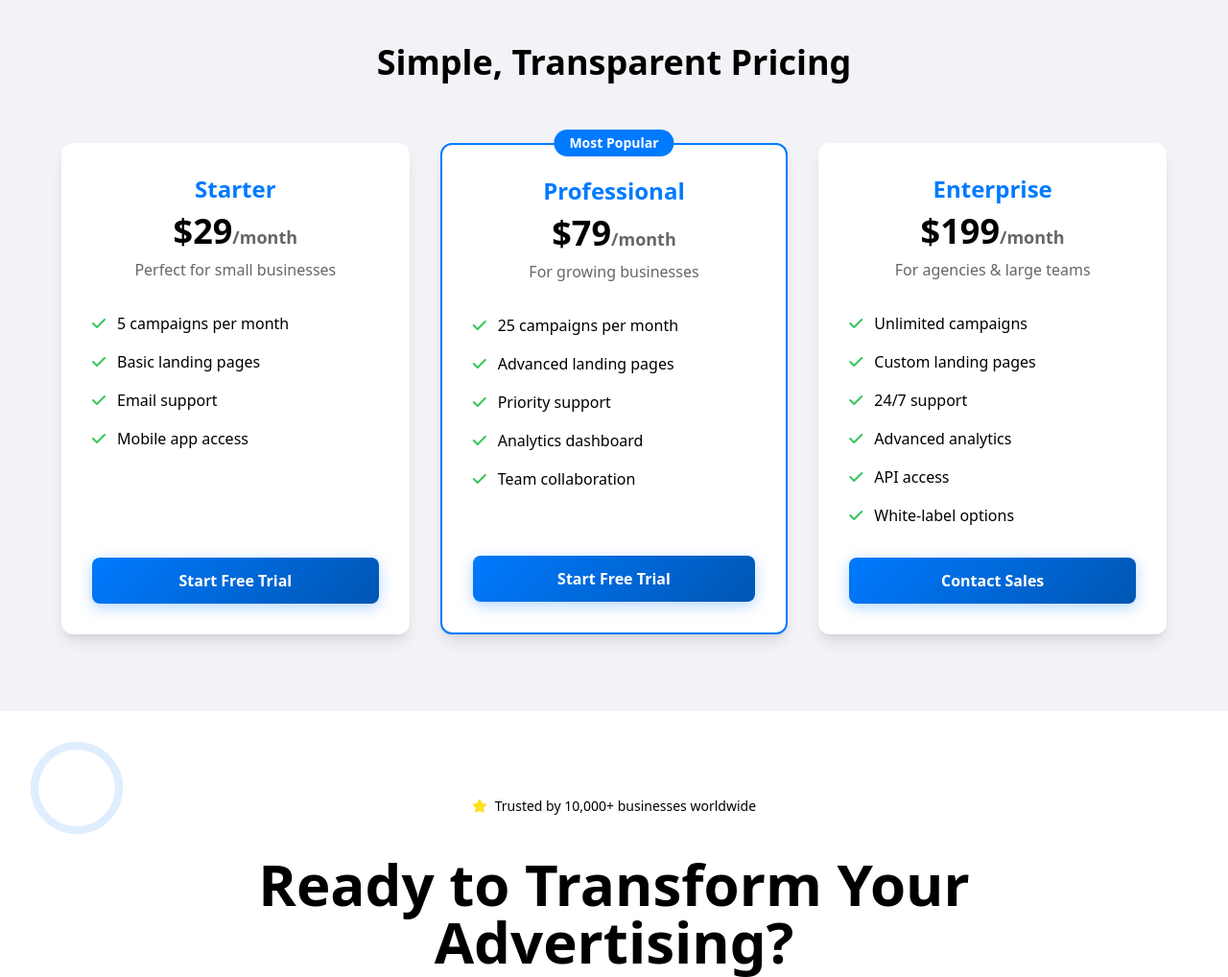
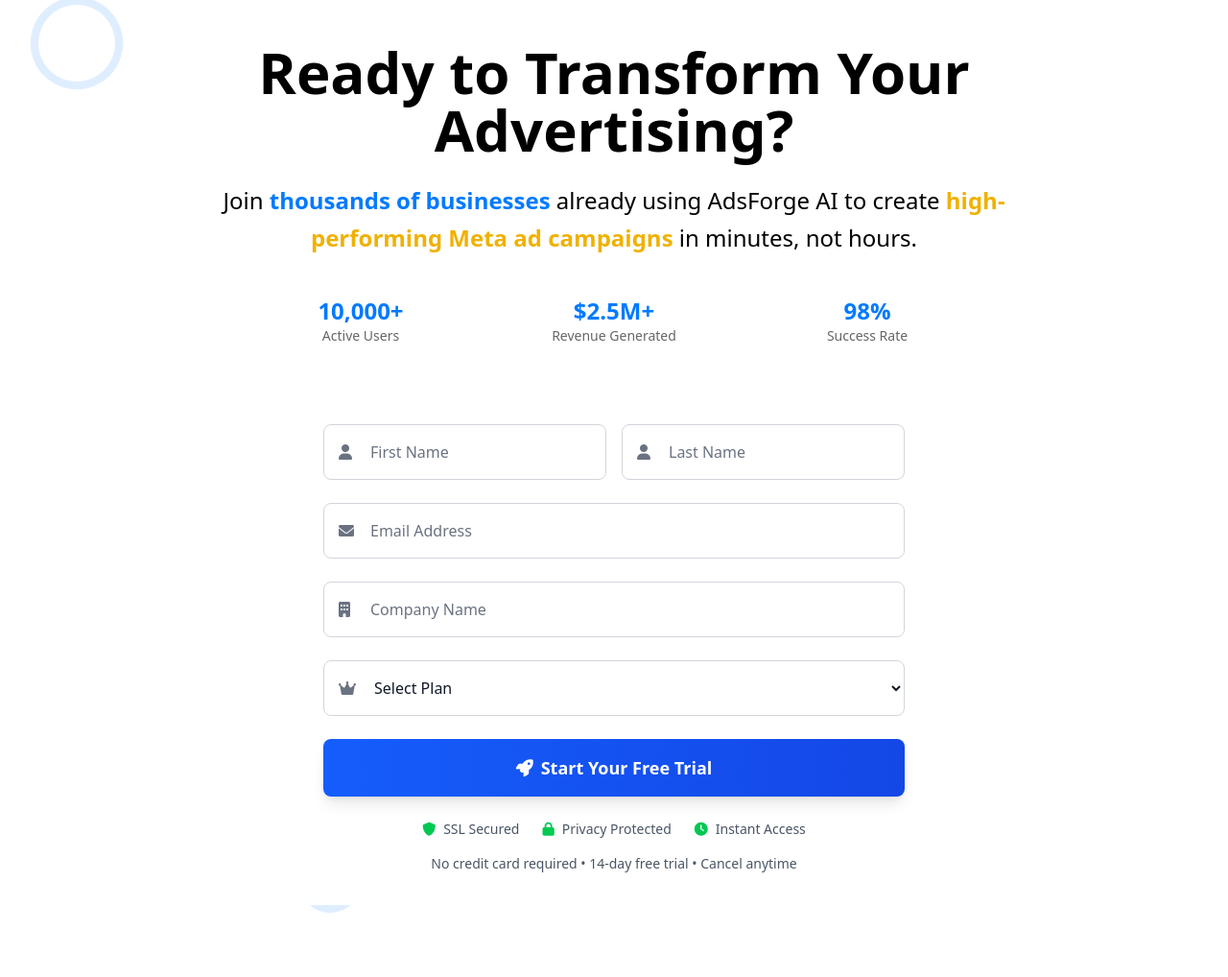
Before and after one commit to khotcholava/adsforge-branding, a plain HTML site: page index.html in a window 1280 px wide. Shown: the part 3213-4231 px from the top of the page at 96% size. Drawn offline with nearby package versions, Linux system fonts and the light colour scheme.

Commit message:
Add .gitignore and update index.html with new contact information and comments

```diff
--- a/index.html
+++ b/index.html
@@ -647,148 +647,148 @@
     </section>
 
     <!-- Pricing Section -->
-    <section id="pricing" class="py-20 bg-[var(--surface)] px-6">
-      <div class="max-w-6xl mx-auto">
-        <h2 class="text-4xl font-bold text-center mb-16 text-[var(--text)]">
-          Simple, Transparent Pricing
-        </h2>
-        <div class="grid md:grid-cols-3 gap-8">
-          <div class="bg-white p-8 rounded-xl shadow-lg flex flex-col">
-            <div class="text-center mb-8">
-              <h3 class="text-2xl font-semibold text-[var(--primary)] mb-2">
-                Starter
-              </h3>
-              <div class="text-4xl font-bold text-[var(--text)] mb-2">
-                $29<span class="text-lg text-[var(--text-secondary)]"
-                  >/month</span
-                >
-              </div>
-              <p class="text-[var(--text-secondary)]">
-                Perfect for small businesses
-              </p>
-            </div>
-            <ul class="space-y-4 mb-8 flex-grow">
-              <li class="flex items-center">
-                <i class="fas fa-check text-[var(--success)] mr-3"></i>5
-                campaigns per month
-              </li>
-              <li class="flex items-center">
-                <i class="fas fa-check text-[var(--success)] mr-3"></i>Basic
-                landing pages
-              </li>
-              <li class="flex items-center">
-                <i class="fas fa-check text-[var(--success)] mr-3"></i>Email
-                support
-              </li>
-              <li class="flex items-center">
-                <i class="fas fa-check text-[var(--success)] mr-3"></i>Mobile
-                app access
-              </li>
-            </ul>
-            <a
-              href="#signup"
-              class="w-full pricing-cta-button text-white py-3 rounded-lg font-semibold block text-center"
-              >Start Free Trial</a
-            >
-          </div>
+<!--    <section id="pricing" class="py-20 bg-[var(&#45;&#45;surface)] px-6">-->
+<!--      <div class="max-w-6xl mx-auto">-->
+<!--        <h2 class="text-4xl font-bold text-center mb-16 text-[var(&#45;&#45;text)]">-->
+<!--          Simple, Transparent Pricing-->
+<!--        </h2>-->
+<!--        <div class="grid md:grid-cols-3 gap-8">-->
+<!--          <div class="bg-white p-8 rounded-xl shadow-lg flex flex-col">-->
+<!--            <div class="text-center mb-8">-->
+<!--              <h3 class="text-2xl font-semibold text-[var(&#45;&#45;primary)] mb-2">-->
+<!--                Starter-->
+<!--              </h3>-->
+<!--              <div class="text-4xl font-bold text-[var(&#45;&#45;text)] mb-2">-->
+<!--                $29<span class="text-lg text-[var(&#45;&#45;text-secondary)]"-->
+<!--                  >/month</span-->
+<!--                >-->
+<!--              </div>-->
+<!--              <p class="text-[var(&#45;&#45;text-secondary)]">-->
+<!--                Perfect for small businesses-->
+<!--              </p>-->
+<!--            </div>-->
+<!--            <ul class="space-y-4 mb-8 flex-grow">-->
+<!--              <li class="flex items-center">-->
+<!--                <i class="fas fa-check text-[var(&#45;&#45;success)] mr-3"></i>5-->
+<!--                campaigns per month-->
+<!--              </li>-->
+<!--              <li class="flex items-center">-->
+<!--                <i class="fas fa-check text-[var(&#45;&#45;success)] mr-3"></i>Basic-->
+<!--                landing pages-->
+<!--              </li>-->
+<!--              <li class="flex items-center">-->
+<!--                <i class="fas fa-check text-[var(&#45;&#45;success)] mr-3"></i>Email-->
+<!--                support-->
+<!--              </li>-->
+<!--              <li class="flex items-center">-->
+<!--                <i class="fas fa-check text-[var(&#45;&#45;success)] mr-3"></i>Mobile-->
+<!--                app access-->
+<!--              </li>-->
+<!--            </ul>-->
+<!--            <a-->
+<!--              href="#signup"-->
+<!--              class="w-full pricing-cta-button text-white py-3 rounded-lg font-semibold block text-center"-->
+<!--              >Start Free Trial</a-->
+<!--            >-->
+<!--          </div>-->
 
-          <div
-            class="bg-white p-8 rounded-xl shadow-lg border-2 border-[var(--primary)] relative flex flex-col"
-          >
-            <div
-              class="absolute -top-4 left-1/2 transform -translate-x-1/2 bg-[var(--primary)] text-white px-4 py-1 rounded-full text-sm font-semibold"
-            >
-              Most Popular
-            </div>
-            <div class="text-center mb-8">
-              <h3 class="text-2xl font-semibold text-[var(--primary)] mb-2">
-                Professional
-              </h3>
-              <div class="text-4xl font-bold text-[var(--text)] mb-2">
-                $79<span class="text-lg text-[var(--text-secondary)]"
-                  >/month</span
-                >
-              </div>
-              <p class="text-[var(--text-secondary)]">For growing businesses</p>
-            </div>
-            <ul class="space-y-4 mb-8 flex-grow">
-              <li class="flex items-center">
-                <i class="fas fa-check text-[var(--success)] mr-3"></i>25
-                campaigns per month
-              </li>
-              <li class="flex items-center">
-                <i class="fas fa-check text-[var(--success)] mr-3"></i>Advanced
-                landing pages
-              </li>
-              <li class="flex items-center">
-                <i class="fas fa-check text-[var(--success)] mr-3"></i>Priority
-                support
-              </li>
-              <li class="flex items-center">
-                <i class="fas fa-check text-[var(--success)] mr-3"></i>Analytics
-                dashboard
-              </li>
-              <li class="flex items-center">
-                <i class="fas fa-check text-[var(--success)] mr-3"></i>Team
-                collaboration
-              </li>
-            </ul>
-            <a
-              href="#signup"
-              class="w-full pricing-cta-button text-white py-3 rounded-lg font-semibold block text-center"
-              >Start Free Trial</a
-            >
-          </div>
+<!--          <div-->
+<!--            class="bg-white p-8 rounded-xl shadow-lg border-2 border-[var(&#45;&#45;primary)] relative flex flex-col"-->
+<!--          >-->
+<!--            <div-->
+<!--              class="absolute -top-4 left-1/2 transform -translate-x-1/2 bg-[var(&#45;&#45;primary)] text-white px-4 py-1 rounded-full text-sm font-semibold"-->
+<!--            >-->
+<!--              Most Popular-->
+<!--            </div>-->
+<!--            <div class="text-center mb-8">-->
+<!--              <h3 class="text-2xl font-semibold text-[var(&#45;&#45;primary)] mb-2">-->
+<!--                Professional-->
+<!--              </h3>-->
+<!--              <div class="text-4xl font-bold text-[var(&#45;&#45;text)] mb-2">-->
+<!--                $79<span class="text-lg text-[var(&#45;&#45;text-secondary)]"-->
+<!--                  >/month</span-->
+<!--                >-->
+<!--              </div>-->
+<!--              <p class="text-[var(&#45;&#45;text-secondary)]">For growing businesses</p>-->
+<!--            </div>-->
+<!--            <ul class="space-y-4 mb-8 flex-grow">-->
+<!--              <li class="flex items-center">-->
+<!--                <i class="fas fa-check text-[var(&#45;&#45;success)] mr-3"></i>25-->
+<!--                campaigns per month-->
+<!--              </li>-->
+<!--              <li class="flex items-center">-->
+<!--                <i class="fas fa-check text-[var(&#45;&#45;success)] mr-3"></i>Advanced-->
+<!--                landing pages-->
+<!--              </li>-->
+<!--              <li class="flex items-center">-->
+<!--                <i class="fas fa-check text-[var(&#45;&#45;success)] mr-3"></i>Priority-->
+<!--                support-->
+<!--              </li>-->
+<!--              <li class="flex items-center">-->
+<!--                <i class="fas fa-check text-[var(&#45;&#45;success)] mr-3"></i>Analytics-->
+<!--                dashboard-->
+<!--              </li>-->
+<!--              <li class="flex items-center">-->
+<!--                <i class="fas fa-check text-[var(&#45;&#45;success)] mr-3"></i>Team-->
+<!--                collaboration-->
+<!--              </li>-->
+<!--            </ul>-->
+<!--            <a-->
+<!--              href="#signup"-->
+<!--              class="w-full pricing-cta-button text-white py-3 rounded-lg font-semibold block text-center"-->
+<!--              >Start Free Trial</a-->
+<!--            >-->
+<!--          </div>-->
 
-          <div class="bg-white p-8 rounded-xl shadow-lg flex flex-col">
-            <div class="text-center mb-8">
-              <h3 class="text-2xl font-semibold text-[var(--primary)] mb-2">
-                Enterprise
-              </h3>
-              <div class="text-4xl font-bold text-[var(--text)] mb-2">
-                $199<span class="text-lg text-[var(--text-secondary)]"
-                  >/month</span
-                >
-              </div>
-              <p class="text-[var(--text-secondary)]">
-                For agencies & large teams
-              </p>
-            </div>
-            <ul class="space-y-4 mb-8 flex-grow">
-              <li class="flex items-center">
-                <i class="fas fa-check text-[var(--success)] mr-3"></i>Unlimited
-                campaigns
-              </li>
-              <li class="flex items-center">
-                <i class="fas fa-check text-[var(--success)] mr-3"></i>Custom
-                landing pages
-              </li>
-              <li class="flex items-center">
-                <i class="fas fa-check text-[var(--success)] mr-3"></i>24/7
-                support
-              </li>
-              <li class="flex items-center">
-                <i class="fas fa-check text-[var(--success)] mr-3"></i>Advanced
-                analytics
-              </li>
-              <li class="flex items-center">
-                <i class="fas fa-check text-[var(--success)] mr-3"></i>API
-                access
-              </li>
-              <li class="flex items-center">
-                <i class="fas fa-check text-[var(--success)] mr-3"></i
-                >White-label options
-              </li>
-            </ul>
-            <a
-              href="#signup"
-              class="w-full pricing-cta-button text-white py-3 rounded-lg font-semibold block text-center"
-              >Contact Sales</a
-            >
-          </div>
-        </div>
-      </div>
-    </section>
+<!--          <div class="bg-white p-8 rounded-xl shadow-lg flex flex-col">-->
+<!--            <div class="text-center mb-8">-->
+<!--              <h3 class="text-2xl font-semibold text-[var(&#45;&#45;primary)] mb-2">-->
+<!--                Enterprise-->
+<!--              </h3>-->
+<!--              <div class="text-4xl font-bold text-[var(&#45;&#45;text)] mb-2">-->
+<!--                $199<span class="text-lg text-[var(&#45;&#45;text-secondary)]"-->
+<!--                  >/month</span-->
+<!--                >-->
+<!--              </div>-->
+<!--              <p class="text-[var(&#45;&#45;text-secondary)]">-->
+<!--                For agencies & large teams-->
+<!--              </p>-->
+<!--            </div>-->
+<!--            <ul class="space-y-4 mb-8 flex-grow">-->
+<!--              <li class="flex items-center">-->
+<!--                <i class="fas fa-check text-[var(&#45;&#45;success)] mr-3"></i>Unlimited-->
+<!--                campaigns-->
+<!--              </li>-->
+<!--              <li class="flex items-center">-->
+<!--                <i class="fas fa-check text-[var(&#45;&#45;success)] mr-3"></i>Custom-->
+<!--                landing pages-->
+<!--              </li>-->
+<!--              <li class="flex items-center">-->
+<!--                <i class="fas fa-check text-[var(&#45;&#45;success)] mr-3"></i>24/7-->
+<!--                support-->
+<!--              </li>-->
+<!--              <li class="flex items-center">-->
+<!--                <i class="fas fa-check text-[var(&#45;&#45;success)] mr-3"></i>Advanced-->
+<!--                analytics-->
+<!--              </li>-->
+<!--              <li class="flex items-center">-->
+<!--                <i class="fas fa-check text-[var(&#45;&#45;success)] mr-3"></i>API-->
+<!--                access-->
+<!--              </li>-->
+<!--              <li class="flex items-center">-->
+<!--                <i class="fas fa-check text-[var(&#45;&#45;success)] mr-3"></i-->
+<!--                >White-label options-->
+<!--              </li>-->
+<!--            </ul>-->
+<!--            <a-->
+<!--              href="#signup"-->
+<!--              class="w-full pricing-cta-button text-white py-3 rounded-lg font-semibold block text-center"-->
+<!--              >Contact Sales</a-->
+<!--            >-->
+<!--          </div>-->
+<!--        </div>-->
+<!--      </div>-->
+<!--    </section>-->
 
     <!-- Signup Section -->
     <section id="signup" class="py-20 bg-gradient-bg text-white px-6 relative overflow-hidden">
@@ -800,12 +800,12 @@
       </div>
 
       <div class="max-w-4xl mx-auto text-center relative z-10">
-        <div class="mb-8">
-          <span class="inline-flex items-center px-4 py-2 bg-white/20 backdrop-blur-sm rounded-full text-sm font-medium text-[var(--text)] border border-white/30">
-            <i class="fas fa-star text-yellow-300 mr-2"></i>
-            Trusted by 10,000+ businesses worldwide
-          </span>
-        </div>
+<!--        <div class="mb-8">-->
+<!--          <span class="inline-flex items-center px-4 py-2 bg-white/20 backdrop-blur-sm rounded-full text-sm font-medium text-[var(&#45;&#45;text)] border border-white/30">-->
+<!--            <i class="fas fa-star text-yellow-300 mr-2"></i>-->
+<!--            Trusted by 10,000+ businesses worldwide-->
+<!--          </span>-->
+<!--        </div>-->
         <h2 class="text-4xl  text-[var(--text)] md:text-6xl font-bold mb-6 bg-gradient-to-r from-white to-gray-200 bg-clip-text ">
           Ready to Transform Your Advertising?
         </h2>
@@ -995,21 +995,22 @@
                 <i
                   class="fas fa-envelope text-[var(--primary)] mr-4 text-xl"
                 ></i>
-                <span>hello@AdsForge.ai</span>
+                <span>adsforgeio@gmail.com</span>
               </div>
               <div class="flex items-center">
                 <i class="fas fa-phone text-[var(--primary)] mr-4 text-xl"></i>
-                <span>+1 (555) 123-4567</span>
+                <span>+995 551 60 66 44</span>
               </div>
               <div class="flex items-center">
                 <i
                   class="fas fa-map-marker-alt text-[var(--primary)] mr-4 text-xl"
                 ></i>
-                <span>San Francisco, CA</span>
+                <span>Tbilisi, Georgia</span>
               </div>
             </div>
           </div>
           <div>
+
             <form class="space-y-4">
               <input
                 type="text"
```
